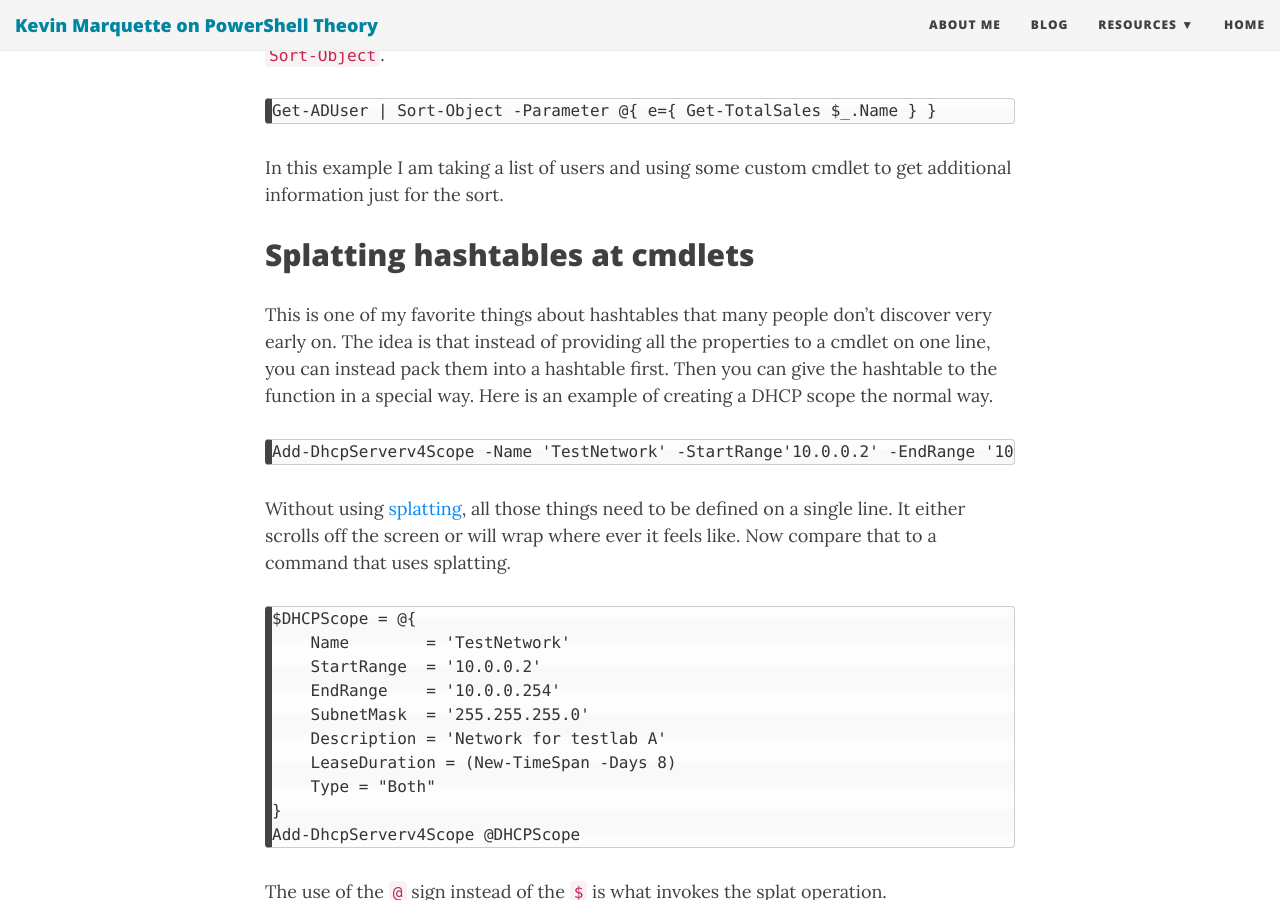
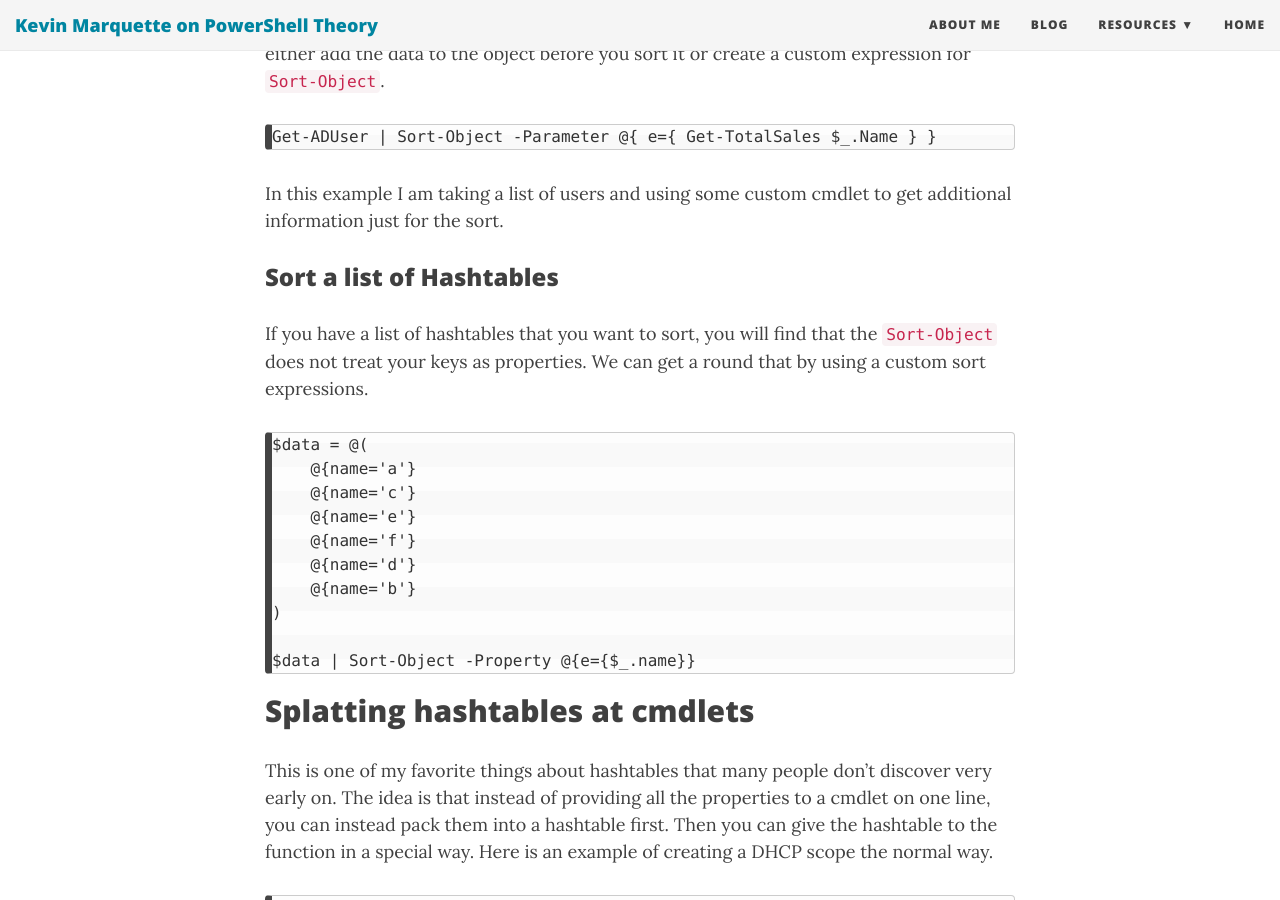
Before and after one commit to KevinMarquette/kevinmarquette.github.io, a Jekyll site: the page built from _posts/2016-11-06-powershell-hashtable-everything-you-wanted-to-know-about.md, in a window 1280 px wide and 900 px high, scrolled down 11504 px. Built offline with Jekyll 4.4.1, drawn with Linux system fonts in a browser that asks for light colours; nearby versions of some CDN libraries; some of the changed text lies outside the part shown.

Commit message:
Add section on sorting hashtables

```diff
--- a/_posts/2016-11-06-powershell-hashtable-everything-you-wanted-to-know-about.md
+++ b/_posts/2016-11-06-powershell-hashtable-everything-you-wanted-to-know-about.md
@@ -302,6 +302,21 @@ It is easy to sort a collection if the objects have the data that you want to so
     Get-ADUser | Sort-Object -Parameter @{ e={ Get-TotalSales $_.Name } }
 
 In this example I am taking a list of users and using some custom cmdlet to get additional information just for the sort.
+
+### Sort a list of Hashtables
+
+If you have a list of hashtables that you want to sort, you will find that the `Sort-Object` does not treat your keys as properties. We can get a round that by using a custom sort expressions.
+
+    $data = @(
+        @{name='a'}
+        @{name='c'}
+        @{name='e'}
+        @{name='f'}
+        @{name='d'}
+        @{name='b'}
+    )
+
+    $data | Sort-Object -Property @{e={$_.name}}
 
 ## Splatting hashtables at cmdlets
 This is one of my favorite things about hashtables that many people don't discover very early on. The idea is that instead of providing all the properties to a cmdlet on one line, you can instead pack them into a hashtable first. Then you can give the hashtable to the function in a special way. Here is an example of creating a DHCP scope the normal way.
```
Also changed, not shown: _draft/2017-08-11-Powershell-Hashtable-how-to-copy-a.md (+1 -1 lines), _draft/2017-08-13-Powershell-user-group.md (added, +21 -0 lines).
